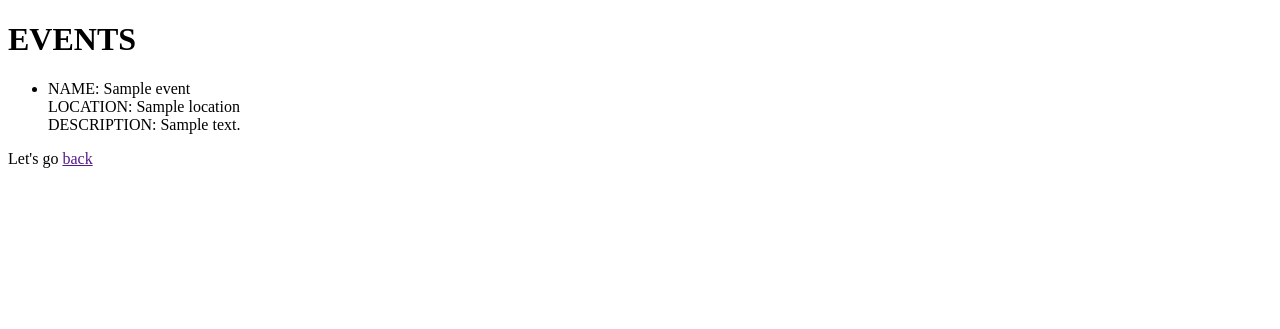
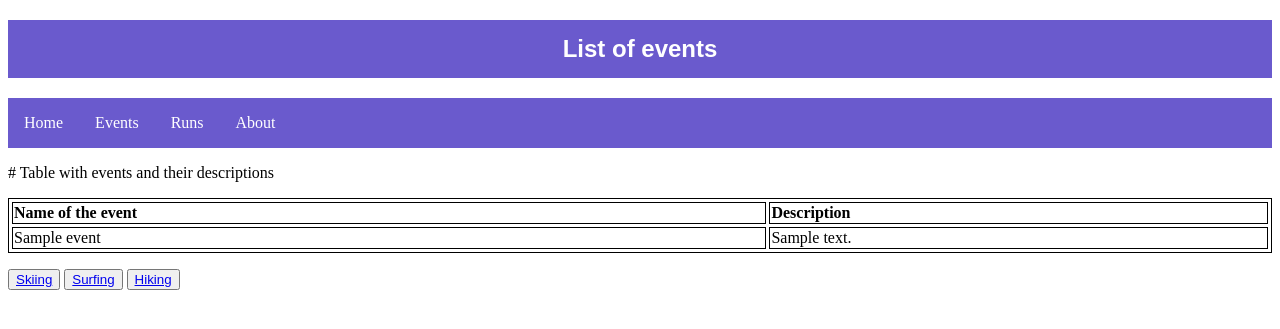
Before and after one commit to Bralor/events, a Django app: template events/templates/event_listing.html in a window 1280 px wide. Shown: the top 329 px of the page. Run offline with Django 3.2, Linux system fonts and the light colour scheme; the template is opened without the code that fills it: most values are stand-ins (such as "Sample title", 1, 10 or a date in 2020); parts of the project's set-up code (start-up, migrations or seed data) failed here and were passed over.

Commit message:
We have prepared some visual things and connection between pages

```diff
--- a/events/templates/event_listing.html
+++ b/events/templates/event_listing.html
@@ -1,17 +1,80 @@
-{% extends 'base.html' %}
-
+<!DOCTYPE html>
+<html>
 {% block title %}
-<title> Event Listing </title>
+<head>
+<style>
+	h2 {
+		background-color: SlateBlue;
+	    color: white;
+	    padding: 15px;
+	    text-align: center;
+	    font-family: arial
+		}
+	ul {
+	    list-style-type: none;
+	    margin: 0;
+	    padding: 0;
+	    overflow: hidden;
+	    background-color: SlateBlue;
+		}
+	li {
+	    float: left;
+		}
+	li a {
+	    display: block;
+	    color: white;
+	    text-align: center;
+	    padding: 16px;
+	    text-decoration: none;
+		}
+	li b {
+		font-family: verdana;
+		}
+	li a:hover {
+	    background-color: Gray;
+				}
+	table, th, td {
+    	border: 1px solid black;
+    	border-spacing: 3px;
+					}
+	th {
+		text-align: left;
+		}
+</style>
+<title> Main page </title>
 {% endblock title %}
+</head>
 
 {% block content %}
-    <ul>
-    {% for event in events %}
-    <li> <p> NAME: {{ event.name }} </br> LOCATION: {{ event.location}} </br> DESCRIPTION: {{ event.description }} </p></li>
-    {% endfor %}
-    </ul>
+<body>
+	<h2> List of events </h2>
+
+	<ul>
+	  <li><a href="http://127.0.0.1:8000/">Home</a></li>
+	  <li><a href="/events">Events</a></li>
+	  <li><a href="/runs">Runs</a></li>
+	  <li><a href="/about">About</a></li>
+	</ul>
+	<p># Table with events and their descriptions</p>
+	<table style="width:100%">
+	<tr>
+		<th> Name of the event </th>
+		<th> Description </th>
+	</tr>
+	{% for event in events %}
+	<tr>
+	    <td>{{event.name }}</th>
+		<td>{{event.description}}</th>
+	</tr>
+	{% endfor %}
+	</table>
 {% endblock content %}
 
 {% block text %}
-<p> Let's go <a href=>back</a></p>
+<p></p>
+<button><a href="event01">Skiing</a></button>
+<button><a href="event02">Surfing</a></button>
+<button><a href="event03">Hiking</a></button>
 {% endblock text %}
+</body>
+</html>
--- a/events/urls.py
+++ b/events/urls.py
@@ -6,5 +6,9 @@ urlpatterns = [
     path('', views.index, name='index'),
     path('events/', views.event_listing, name='events'),
     path('runs/', views.event_runs, name='runs'),
+    path('events/event01/', views.event01, name='event01'),
+    path('events/event02/', views.event02, name='event02'),
+    path('events/event03/', views.event03, name='event03'),
+    path('about/', views.about, name='about'),
     # path('event/<str:name>', views.event_detail, name='detail')
     			]
```
Also changed, not shown: events/templates/event01.html (added, +11 -0 lines), events/templates/event_listing2.html (added, +49 -0 lines), events/templates/event_runs.html (+68 -8 lines), events/templates/index.html (+49 -3 lines), events/views.py (+22 -2 lines), events/templates/event_listing1.html (added).
